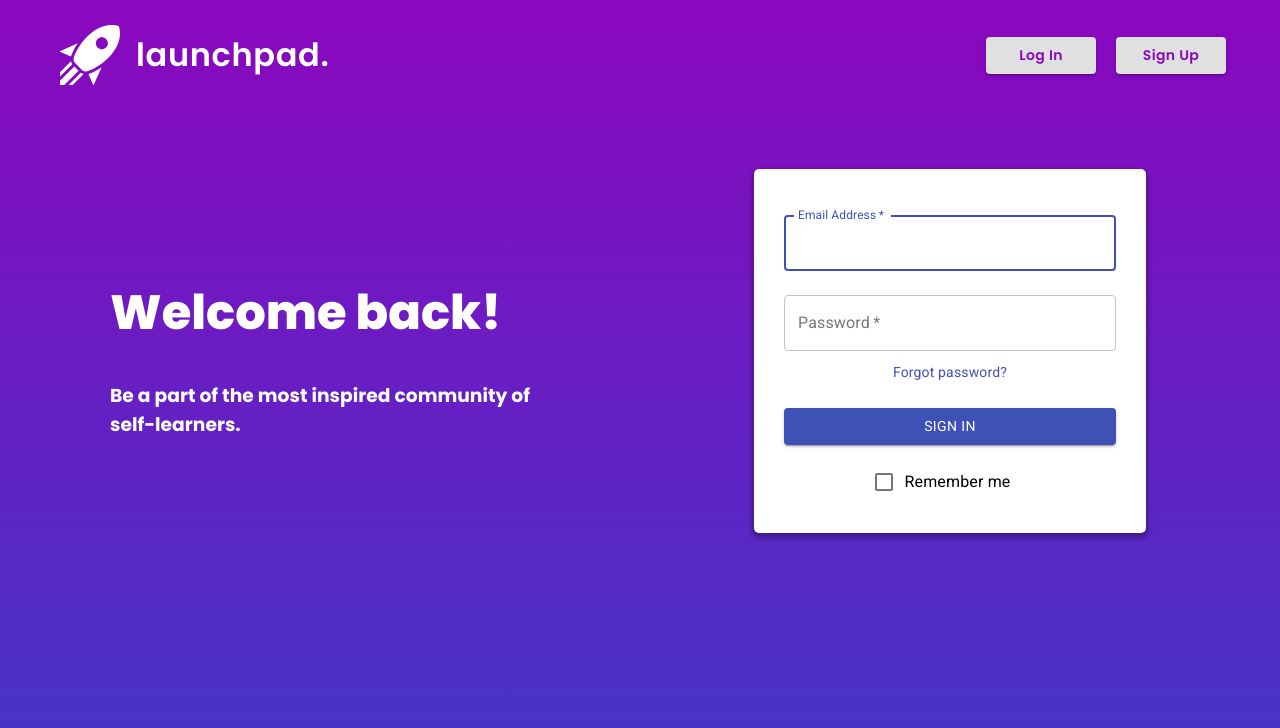
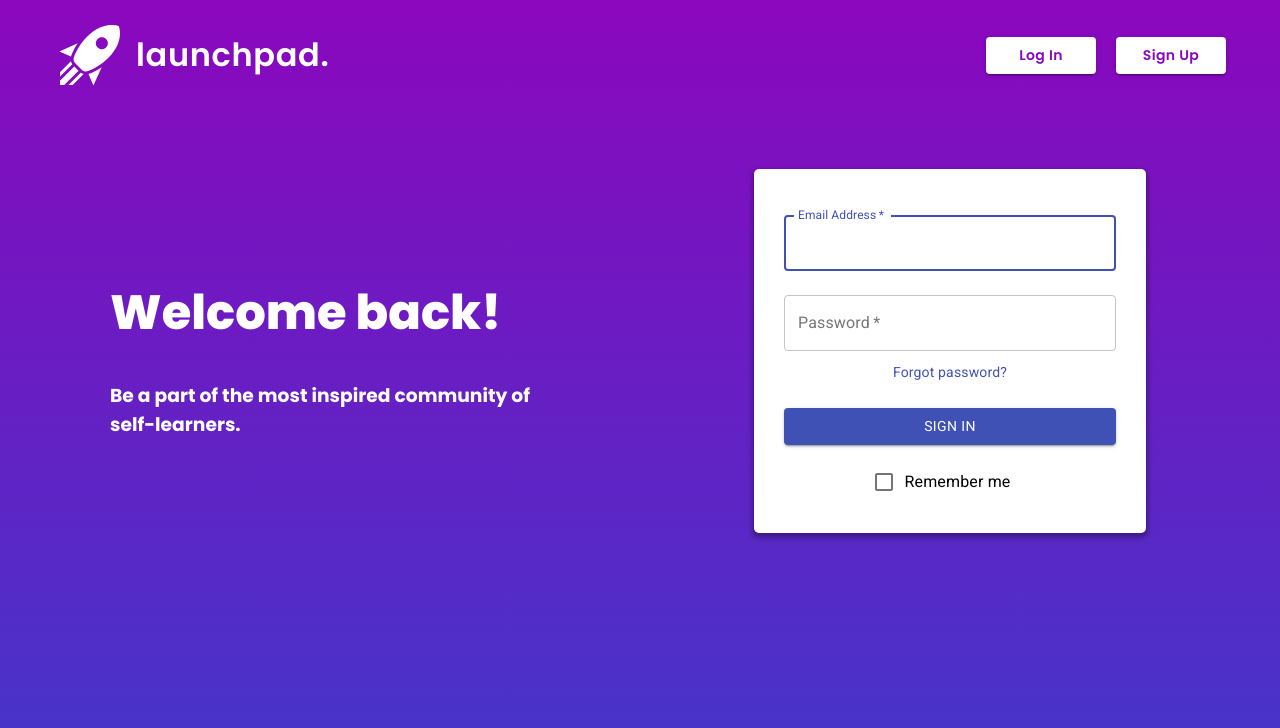
Before and after one commit to Felix-Poon/RSE-Launchpad-Frontend, a React (Create React App) app: page /login in a window 1280 px wide. Shown: the top 728 px of the page. Built offline with nearby package versions, Linux system fonts and the light colour scheme.

Commit message:
changed btn color

```diff
--- a/src/components/Menus.jsx
+++ b/src/components/Menus.jsx
@@ -12,7 +12,8 @@ const useStyles = makeStyles({
     fontFamily: 'Poppins, sans-serif',
     fontWeight: 600,
     width: '110px',
-    margin: '0 10px'
+    margin: '0 10px',
+    backgroundColor: 'white'
   }
 })
 
```
